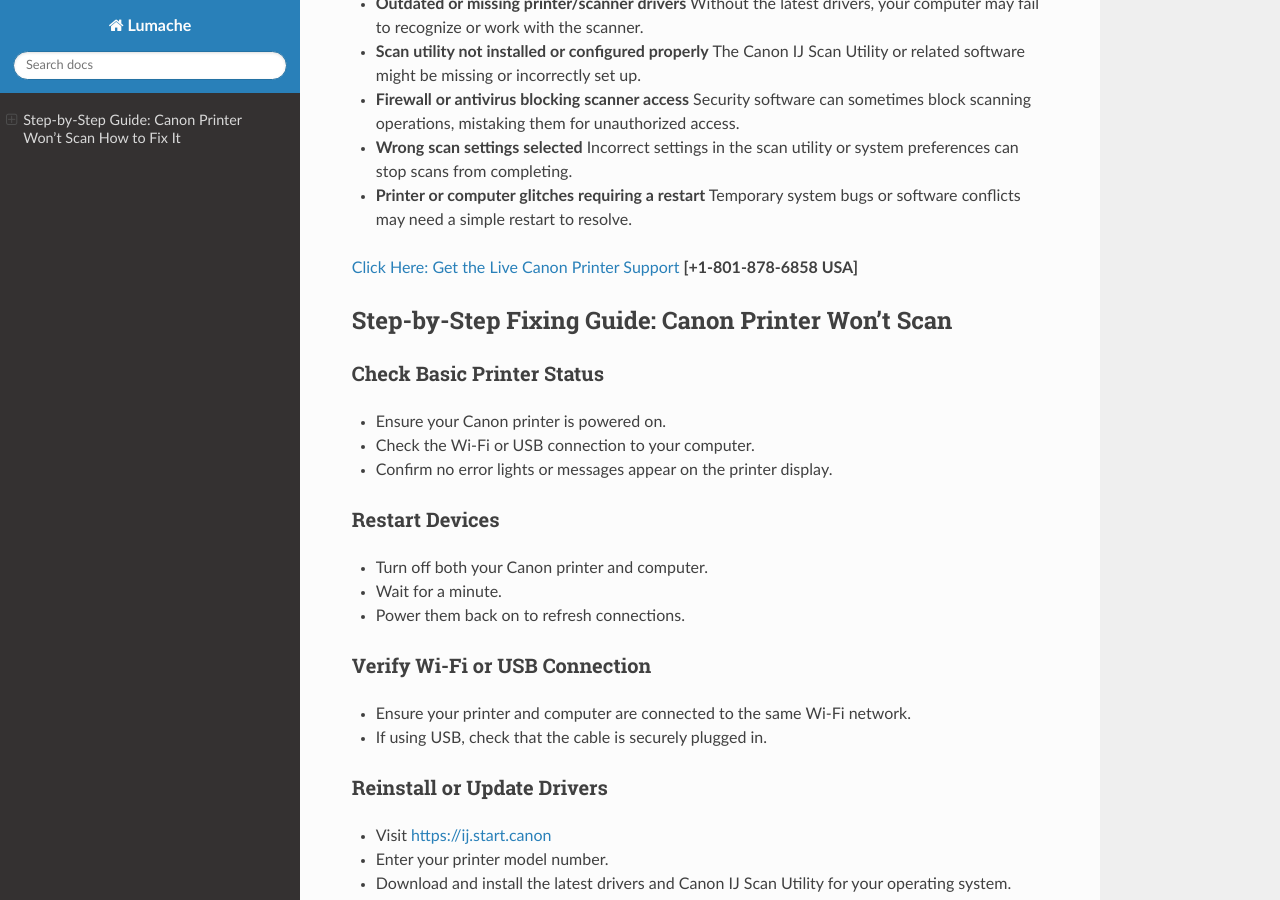
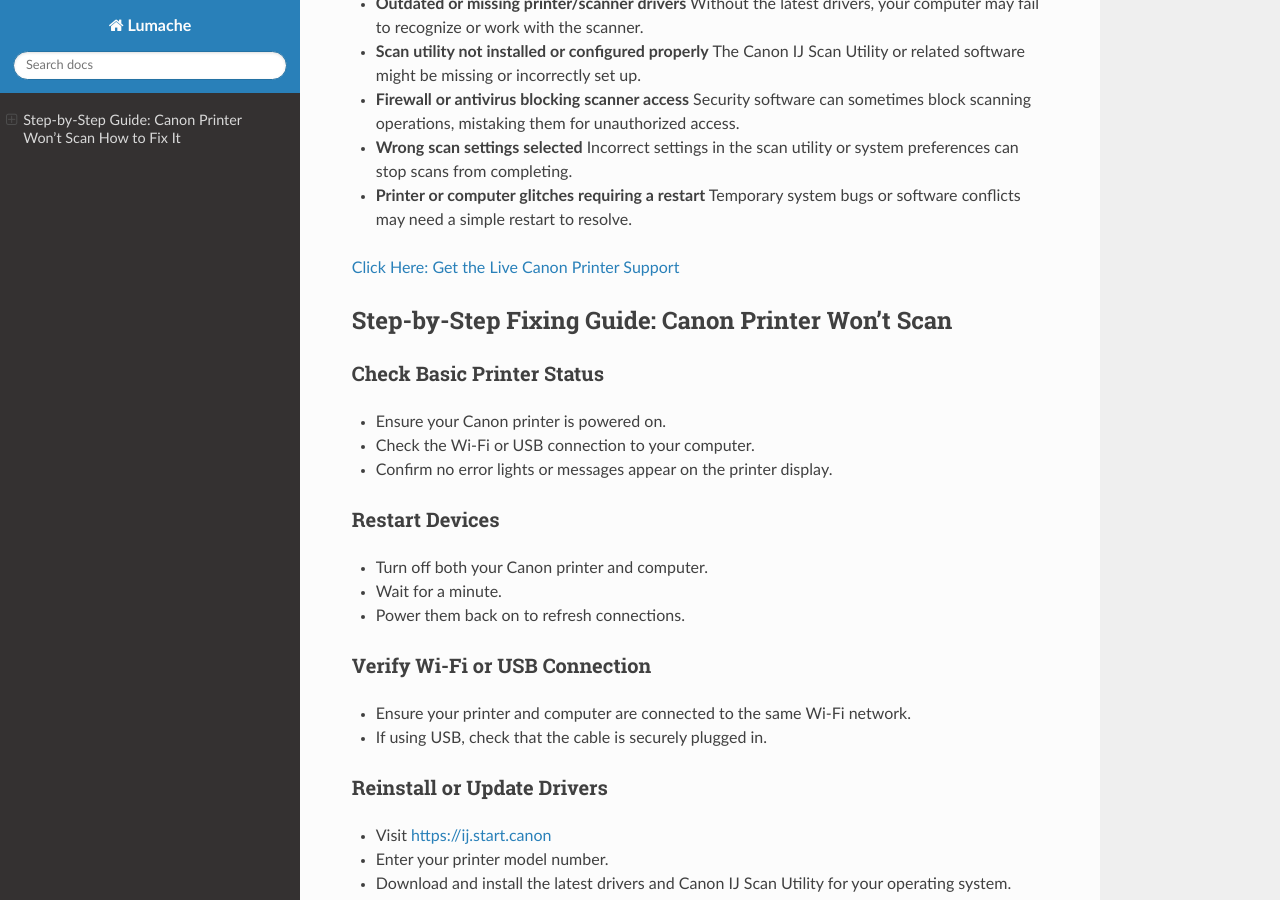
Before and after one commit to tomtomgarry/canonscan, a Sphinx documentation site: the page built from docs/source/index.rst, in a window 1280 px wide and 900 px high, scrolled down 525 px. Built offline with Sphinx 7.4.7 and the Read the Docs theme 3.1.0, drawn with Linux system fonts in a browser that asks for light colours.

Commit message:
Update index.rst

```diff
--- a/docs/source/index.rst
+++ b/docs/source/index.rst
@@ -31,7 +31,7 @@
   Temporary system bugs or software conflicts may need a simple restart to resolve.
 
 `Click Here: Get the Live Canon Printer Support <https://jivo.chat/KlZSRejpBm>`_
-**[+1-801-878-6858 USA]**
+
 
 Step-by-Step Fixing Guide: Canon Printer Won't Scan
 ---------------------------------------------------
```
